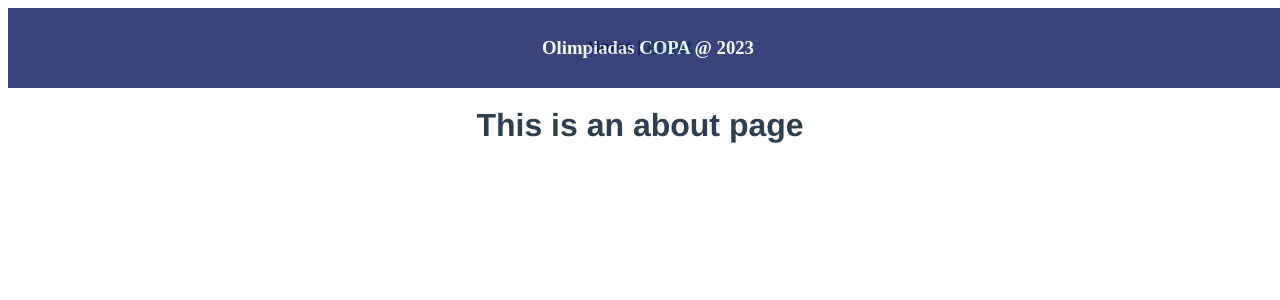
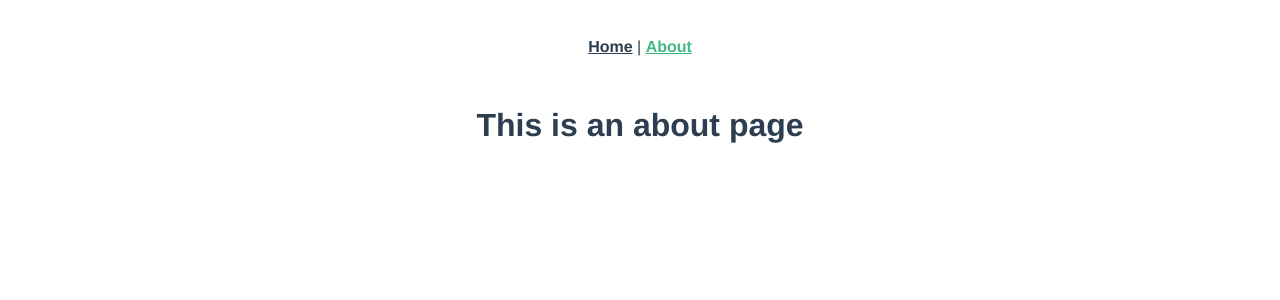
Before and after one commit to COPA-2023-Equipo-red-4/project_1, a Vue app: page /about in a window 1280 px wide. Shown: the top 300 px of the page. Built offline with nearby package versions, Linux system fonts and the light colour scheme.

Commit message:
se deshacen cambios de Yeny

```diff
--- a/public/index.html
+++ b/public/index.html
@@ -1,32 +1,17 @@
 <!DOCTYPE html>
-<html lang="es">
+<html lang="">
   <head>
     <meta charset="utf-8">
     <meta http-equiv="X-UA-Compatible" content="IE=edge">
     <meta name="viewport" content="width=device-width,initial-scale=1.0">
-    <link rel="icon" href="%= BASE_URL %>favicon.ico">
-    <title>Mascotas Web</title>
-    <link rel = stylesheet href="styles.css">
+    <link rel="icon" href="<%= BASE_URL %>favicon.ico">
+    <title><%= htmlWebpackPlugin.options.title %></title>
   </head>
   <body>
-    <header>
-
-    </header>
-
-   <main>
-
-   </main>
-
-   <footer>
-      <h3>
-          Olimpiadas COPA @ 2023
-      </h3>
-   </footer>
     <noscript>
       <strong>We're sorry but <%= htmlWebpackPlugin.options.title %> doesn't work properly without JavaScript enabled. Please enable it to continue.</strong>
     </noscript>
     <div id="app"></div>
     <!-- built files will be auto injected -->
-
   </body>
 </html>
--- a/public/styles.css
+++ /dev/null
@@ -1,12 +0,0 @@
-
-footer{
-    height: 10%;
-    width: 100%;
-    opacity: 80%;
-    display:flex;
-    position: fixed;
-    color:aliceblue;
-    align-items: center;
-    justify-content: center;
-    background-color: rgb(7, 20, 92);
-}
```
